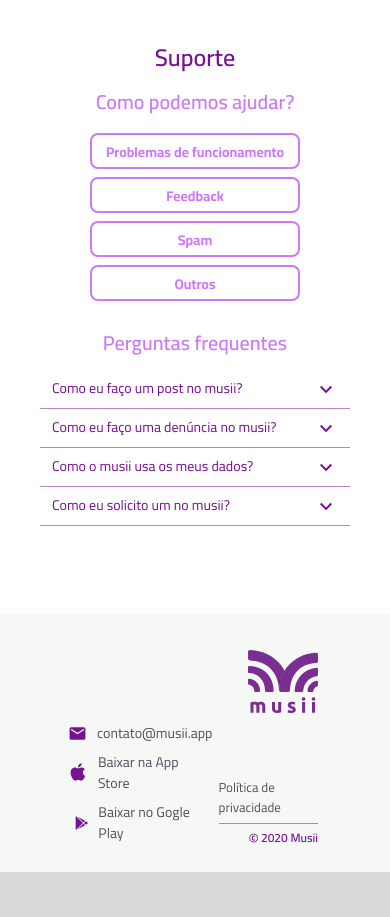
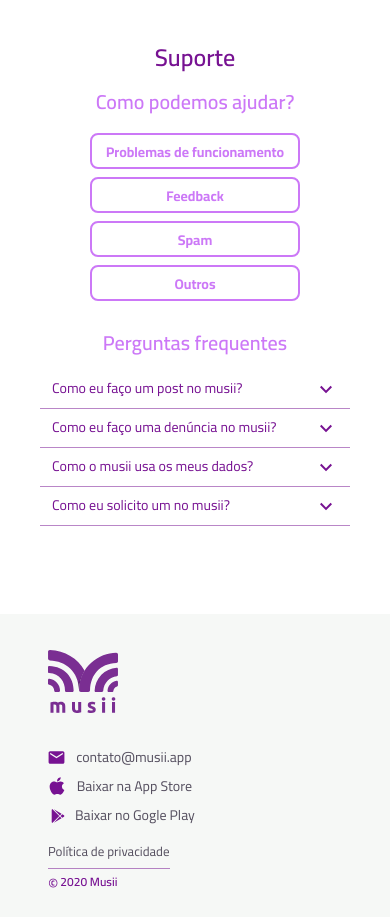
Before and after one commit to bambokianr/musii-site, a React (Create React App) app in the folder front-site/: page / in a window 390 px wide. Before the commit the page ends 872 px from the top, so only its background shows below. Built offline with nearby package versions, Linux system fonts and the light colour scheme.

Commit message:
Footer - responsive screen ok

```diff
--- a/front-site/src/sections/Footer/styles.js
+++ b/front-site/src/sections/Footer/styles.js
@@ -23,6 +23,10 @@
   @media screen and (max-width:1060px) {
     flex-direction: column;
   }
+  @media screen and (max-width: 480px) {
+    align-items: flex-start;
+    padding: 12px 48px;
+  }
 `;
 
 export const Content = styled.div`
@@ -45,6 +49,11 @@
     justify-content: space-between;
     align-items: flex-end;
   }
+
+  @media screen and (max-width: 480px) {
+    flex-direction: column;
+    align-items: flex-start;
+  }
 `;
 
 export const Logo = styled.img`
@@ -65,6 +74,11 @@
     flex-direction: column;
     margin-left: -4px;
   }
+
+  @media screen and (max-width: 480px) {
+    margin-top: 24px;
+    margin-bottom: 12px;
+  }
 `;
 
 export const Other = styled.div`
@@ -80,6 +94,9 @@
       border-bottom: 1px solid #77129282;
       padding-bottom: 6px;
     }
+  }
+  @media screen and (max-width: 480px) {
+    align-items: flex-start;
   }
 `;
 
```
